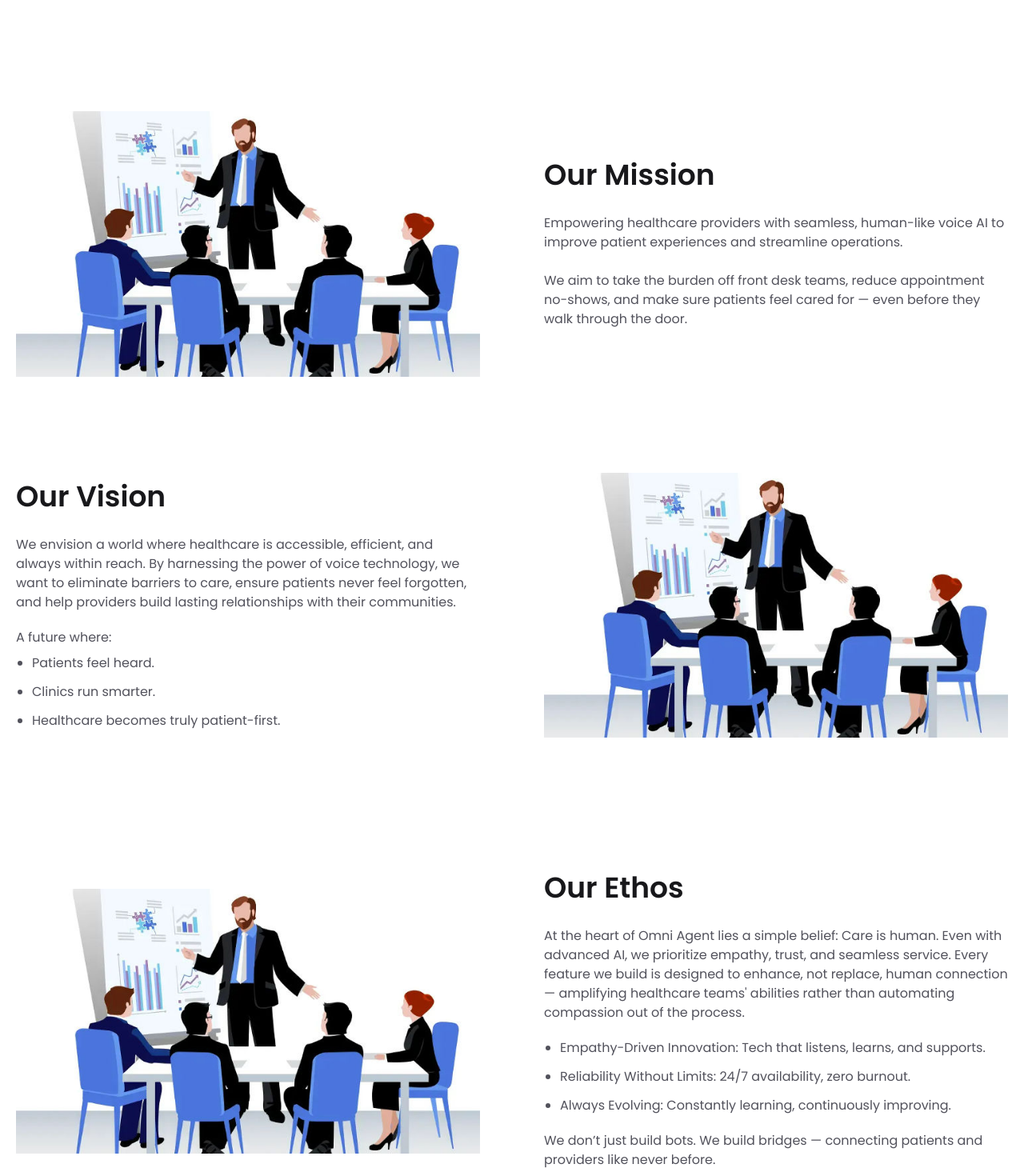
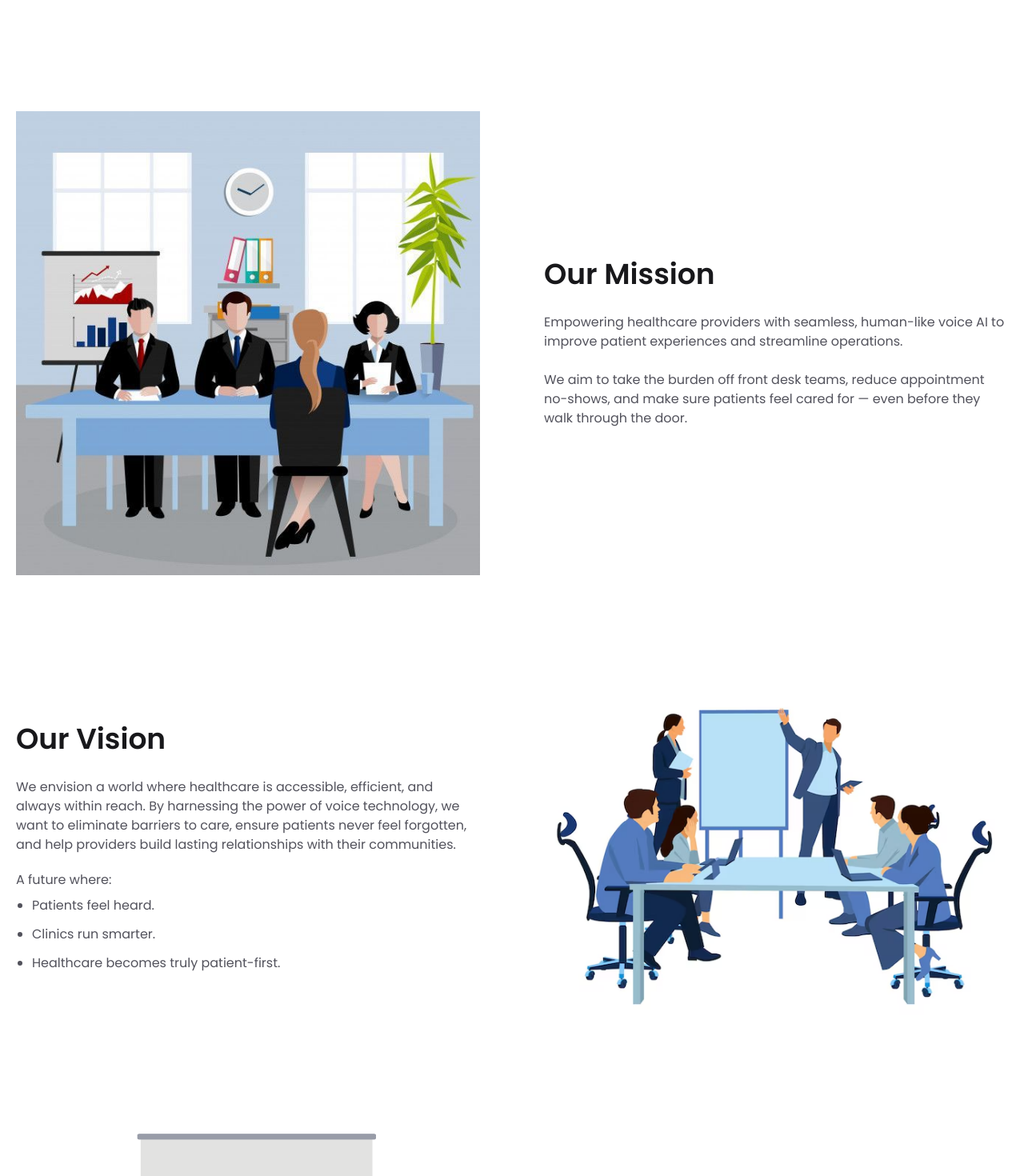
Before and after one commit to hax0-r/fiverr_MniAgent, a React (Vite) app: page /about-us in a window 1280 px wide. Shown: the part 960-2430 px from the top of the page at 80% size. Built offline with nearby package versions, Linux system fonts and the light colour scheme.

Commit message:
completed

```diff
--- a/src/Pages/About.tsx
+++ b/src/Pages/About.tsx
@@ -1,4 +1,7 @@
 import ProjectManager from '../assets/Project-Manager.jpg'
+import img1 from '../assets/img1.jpg'
+import img2 from '../assets/contactUs.avif'
+import img3 from '../assets/contact.png'
 
 const About = () => {
     return (
@@ -29,7 +32,7 @@ const About = () => {
 
             <div className="max-w-7xl my-5 w-full mx-auto p-5 lg:flex-row flex-col-reverse md:mt-32 mt-10 flex items-center justify-center md:gap-20 gap-14">
                 <div className="lg:max-w-[50%] w-full">
-                    <img src={ProjectManager} alt="" />
+                    <img src={img1} alt="" />
                 </div>
                 <div className="lg:max-w-[50%] w-full md:text-start text-center">
                     <h1 className="font-semibold md:text-4xl text-3xl text-zinc-900">Our Mission</h1>
@@ -51,13 +54,13 @@ const About = () => {
                     </ul>
                 </div>
                 <div className="lg:max-w-[50%] w-full">
-                    <img src={ProjectManager} alt="" />
+                    <img src={img2} alt="" />
                 </div>
             </div>
 
-            <div className="max-w-7xl my-5 w-full mx-auto p-5 lg:flex-row flex-col-reverse md:mt-32 mt-10 flex items-center justify-center md:gap-20 gap-14">
-                <div className="lg:max-w-[50%] w-full">
-                    <img src={ProjectManager} alt="" />
+            <div className="max-w-7xl my-5 w-full mx-auto p-5 lg:flex-row flex-col-reverse md:mt-24 mt-10 flex items-center justify-center md:gap-20 gap-14">
+                <div className="lg:max-w-[40%] w-full">
+                    <img src={img3} alt="" />
                 </div>
                 <div className="lg:max-w-[50%] w-full text-zinc-600 md:text-start text-center">
                     <h1 className="font-semibold md:text-4xl text-3xl text-zinc-900">Our Ethos</h1>
```
